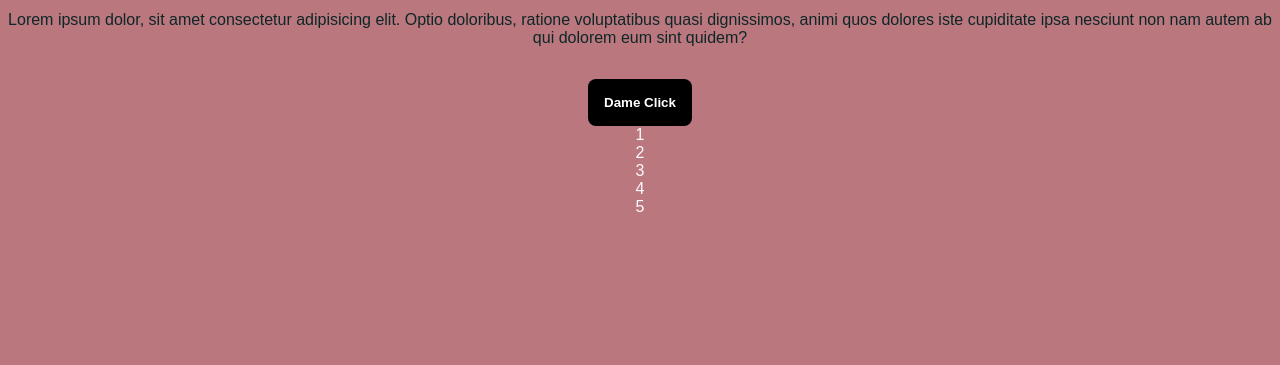
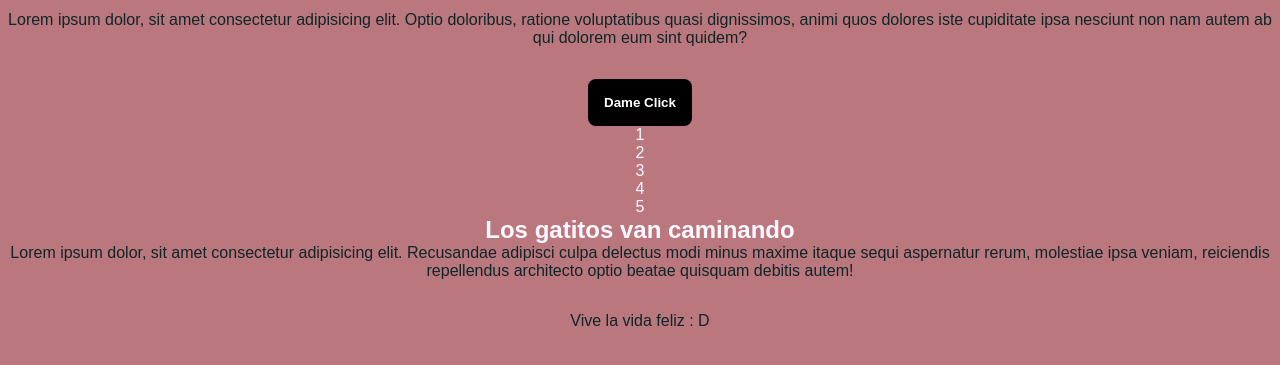
Before and after one commit to noldedev/primer-repositorio, a plain HTML site: page index.html in a window 1280 px wide. Shown: the part 127-492 px from the top of the page. Drawn offline with Linux system fonts and the light colour scheme.

Commit message:
Agregando la seccion al index.html

```diff
--- a/index.html
+++ b/index.html
@@ -22,5 +22,16 @@
       <li>4</li>
       <li>5</li>
     </ol>
+
+    <section>
+      <h2>Los gatitos van caminando</h2>
+      <p>
+        Lorem ipsum dolor, sit amet consectetur adipisicing elit. Recusandae
+        adipisci culpa delectus modi minus maxime itaque sequi aspernatur rerum,
+        molestiae ipsa veniam, reiciendis repellendus architecto optio beatae
+        quisquam debitis autem!
+      </p>
+      <p>Vive la vida feliz : D</p>
+    </section>
   </body>
 </html>
```
